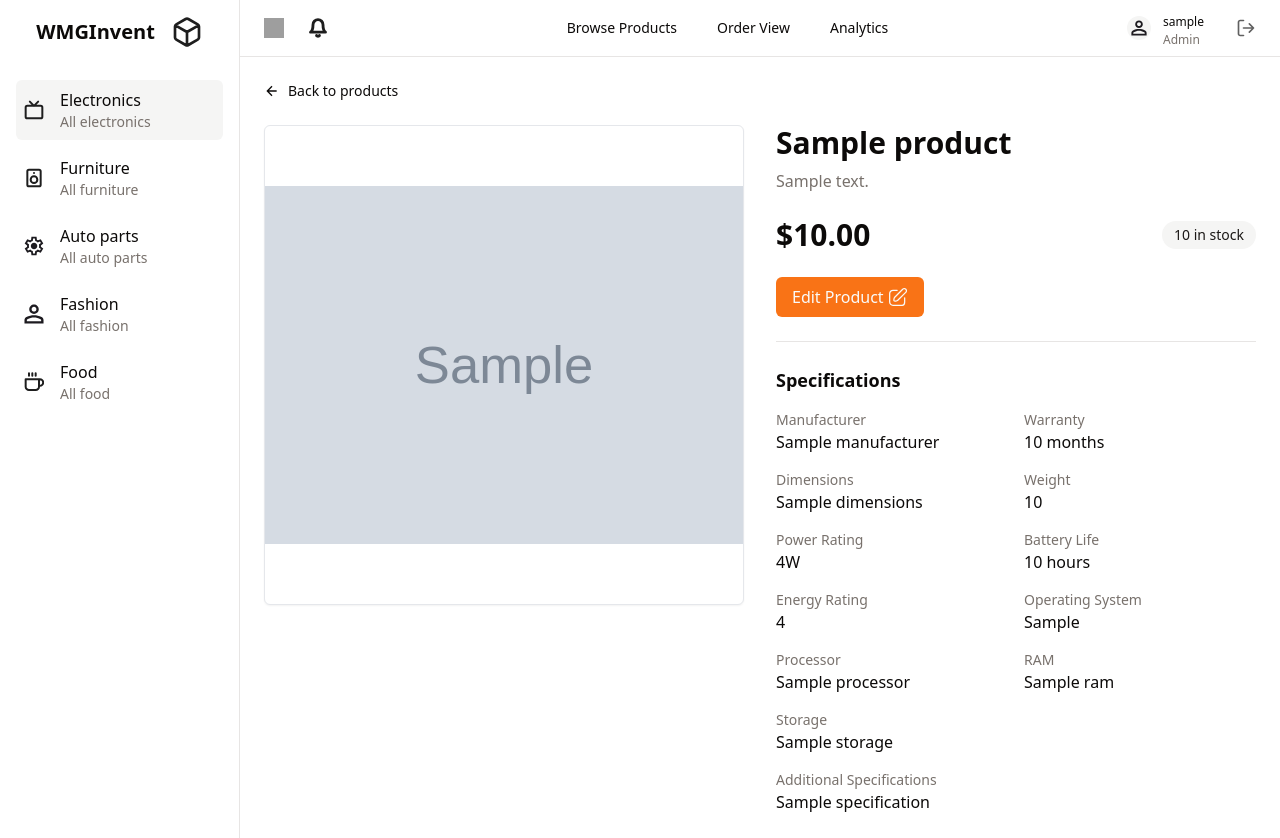
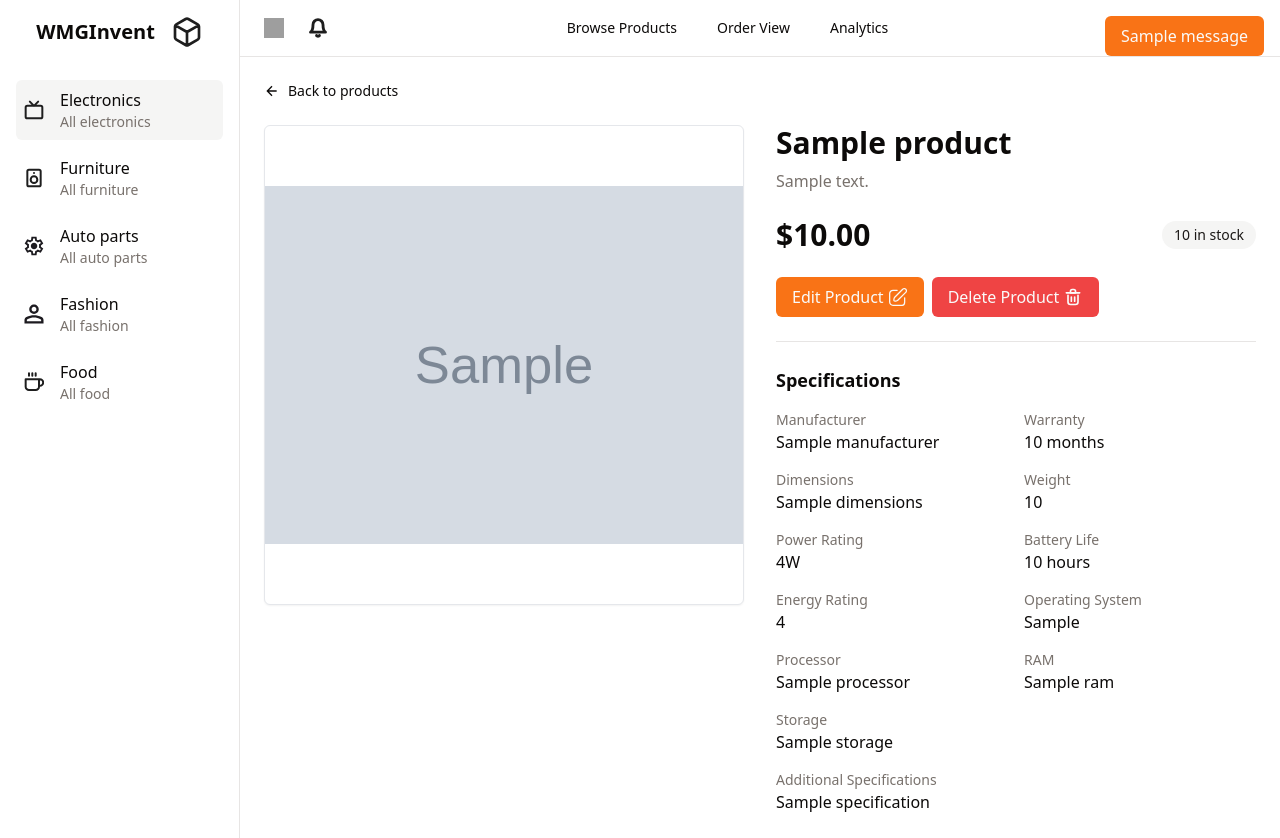
Before and after one commit to H3nry-T/WMGInvent, a Flask app: template templates/product_detail.html in a window 1280 px wide. Run offline with Flask 3, Linux system fonts and the light colour scheme; tables that the repository leaves empty hold one stand-in row (values such as "Sample post"); the template is opened without the code that fills it: values that come from a table or form of the project are taken from there, most other values are stand-ins (such as "Sample title", 1, 10 or a date in 2020); grey boxes marked "Sample" are stand-in pictures; one stand-in notice (Sample message) is shown; some libraries are stand-ins or nearby versions; grey boxes are pictures that could not be loaded.

Commit message:
Add delete functionality for electronics products

```diff
--- a/services/ElectronicsService.py
+++ b/services/ElectronicsService.py
@@ -43,3 +43,6 @@ class ElectronicsService:
 
     def update_electronic(self, electronic: Electronic) -> Electronic:
         return self.electronics_repository.update(electronic)
+
+    def delete_electronic(self, electronic: Electronic) -> bool:
+        return self.electronics_repository.delete(electronic)
--- a/templates/layout/base.html
+++ b/templates/layout/base.html
@@ -9,8 +9,19 @@
   <link rel="stylesheet" href="{{ url_for('static', filename='root.css') }}">
 
 </head>
-<body class="bg-[hsl(var(--background))] text-[hsl(var(--foreground))] font-inter">
-
+<body class="bg-[hsl(var(--background))] text-[hsl(var(--foreground))]">
+    <!-- flash message top - right -->
+    {% with messages = get_flashed_messages(with_categories=true) %}
+    {% if messages %}
+    <div class="fixed top-4 right-4 z-50 space-y-2">
+        {% for category, message in messages %}
+        <div class="px-4 py-2 rounded-md {% if category == 'error' %}bg-[hsl(var(--destructive))] text-[hsl(var(--destructive-foreground))]{% else %}bg-[hsl(var(--primary))] text-[hsl(var(--primary-foreground))]{% endif %}">
+            {{ message }}
+        </div>
+        {% endfor %}
+    </div>
+    {% endif %}
+    {% endwith %}
   <div class="flex min-h-screen">
     <!-- SIDEBAR -->
     <aside id="sidebar" class="flex flex-col min-w-[240px] items-center border-r border-[hsl(var(--border))] bg-[hsl(var(--primary-background))]">
--- a/templates/product_detail.html
+++ b/templates/product_detail.html
@@ -55,6 +55,21 @@
           Edit Product
           <svg class="w-5 h-5" viewBox="0 0 24 24" fill="none" xmlns="http://www.w3.org/2000/svg"><g id="SVGRepo_bgCarrier" stroke-width="0"></g><g id="SVGRepo_tracerCarrier" stroke-linecap="round" stroke-linejoin="round"></g><g id="SVGRepo_iconCarrier"> <path d="M21.2799 6.40005L11.7399 15.94C10.7899 16.89 7.96987 17.33 7.33987 16.7C6.70987 16.07 7.13987 13.25 8.08987 12.3L17.6399 2.75002C17.8754 2.49308 18.1605 2.28654 18.4781 2.14284C18.7956 1.99914 19.139 1.92124 19.4875 1.9139C19.8359 1.90657 20.1823 1.96991 20.5056 2.10012C20.8289 2.23033 21.1225 2.42473 21.3686 2.67153C21.6147 2.91833 21.8083 3.21243 21.9376 3.53609C22.0669 3.85976 22.1294 4.20626 22.1211 4.55471C22.1128 4.90316 22.0339 5.24635 21.8894 5.5635C21.7448 5.88065 21.5375 6.16524 21.2799 6.40005V6.40005Z" stroke="hsl(var(--primary-foreground))" stroke-width="1.5" stroke-linecap="round" stroke-linejoin="round"></path> <path d="M11 4H6C4.93913 4 3.92178 4.42142 3.17163 5.17157C2.42149 5.92172 2 6.93913 2 8V18C2 19.0609 2.42149 20.0783 3.17163 20.8284C3.92178 21.5786 4.93913 22 6 22H17C19.21 22 20 20.2 20 18V13" stroke="hsl(var(--primary-foreground))" stroke-width="1.5" stroke-linecap="round" stroke-linejoin="round"></path> </g></svg>
         </a>
+
+        <form
+          action="{{ url_for('electronics_routes.delete_electronic', id=product.id) }}"
+          method="POST"
+          onsubmit="return confirm('Are you sure you want to delete this product? This action cannot be undone.')"
+          class="inline"
+        >
+          <button
+            type="submit"
+            class="flex gap-1 items-center px-4 py-2 bg-[hsl(var(--destructive))] text-[hsl(var(--destructive-foreground))] rounded-md hover:opacity-90"
+          >
+            Delete Product
+            <svg class="w-5 h-5" viewBox="0 0 24 24" fill="none" xmlns="http://www.w3.org/2000/svg"><g id="SVGRepo_bgCarrier" stroke-width="0"></g><g id="SVGRepo_tracerCarrier" stroke-linecap="round" stroke-linejoin="round"></g><g id="SVGRepo_iconCarrier"> <path d="M10 12V17" stroke="hsl(var(--destructive-foreground))" stroke-width="2" stroke-linecap="round" stroke-linejoin="round"></path> <path d="M14 12V17" stroke="hsl(var(--destructive-foreground))" stroke-width="2" stroke-linecap="round" stroke-linejoin="round"></path> <path d="M4 7H20" stroke="hsl(var(--destructive-foreground))" stroke-width="2" stroke-linecap="round" stroke-linejoin="round"></path> <path d="M6 10V18C6 19.6569 7.34315 21 9 21H15C16.6569 21 18 19.6569 18 18V10" stroke="hsl(var(--destructive-foreground))" stroke-width="2" stroke-linecap="round" stroke-linejoin="round"></path> <path d="M9 5C9 3.89543 9.89543 3 11 3H13C14.1046 3 15 3.89543 15 5V7H9V5Z" stroke="hsl(var(--destructive-foreground))" stroke-width="2" stroke-linecap="round" stroke-linejoin="round"></path> </g></svg>
+          </button>
+        </form>
       </div>
       {% endif %}
 
```
Also changed, not shown: repositories/ElectronicsRepository.py (+9 -0 lines), routes/electronics_routes.py (+20 -0 lines).
